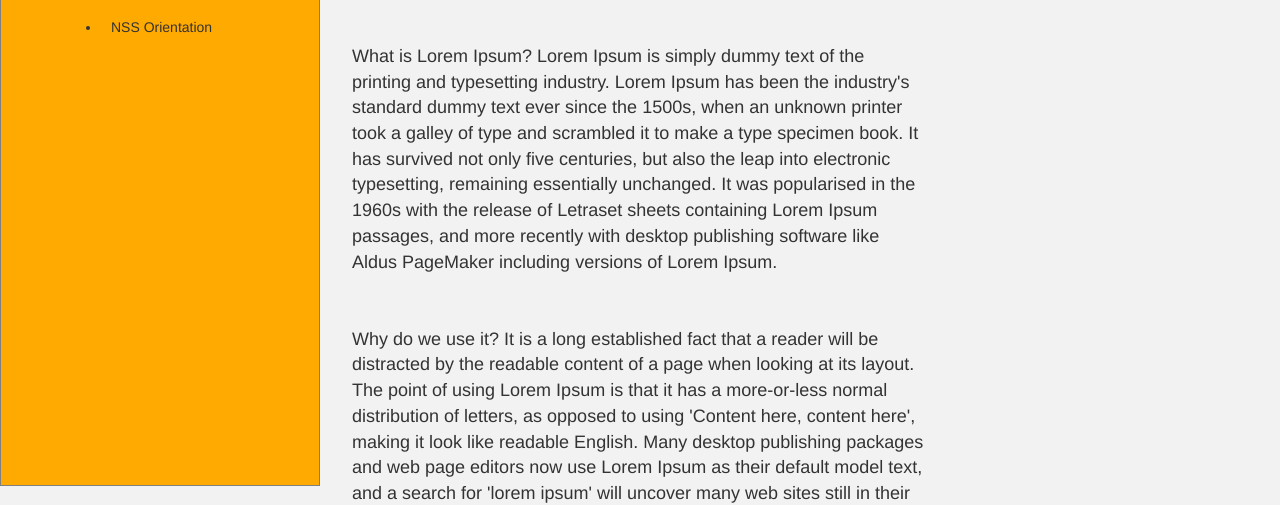
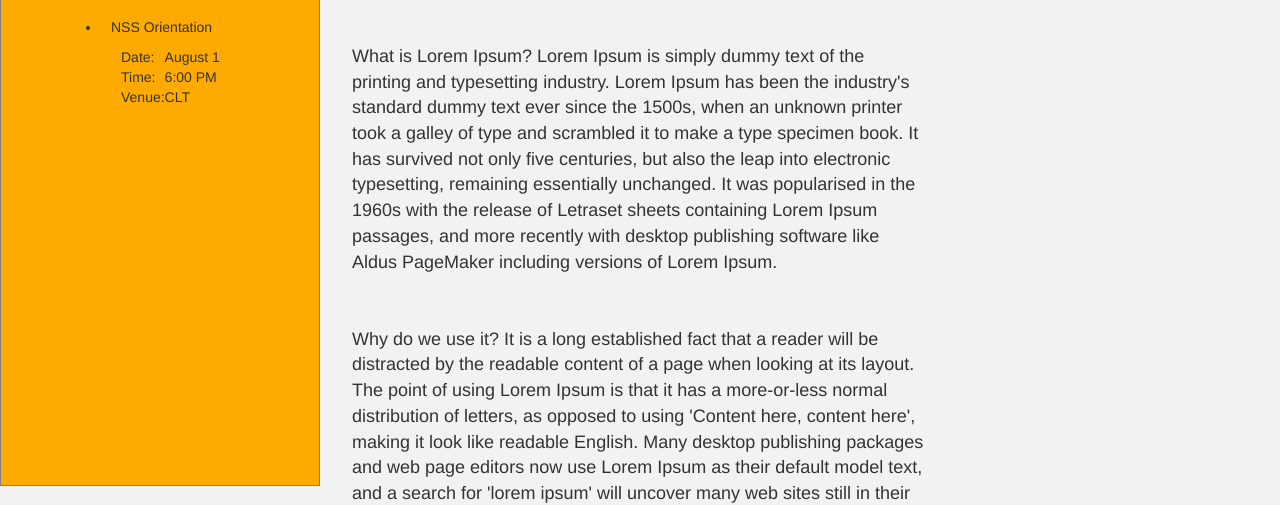
Before and after one commit to Substancia/Substancia.github.io, a plain HTML site: page nss/index.html in a window 1280 px wide. Shown: the part 314-819 px from the top of the page. Drawn offline with nearby package versions, Linux system fonts and the light colour scheme.

Commit message:
Content pseudo

```diff
--- a/nss/index.html
+++ b/nss/index.html
@@ -38,6 +38,7 @@
 		<h4>Upcoming event</h4>
 	  	<ul>
 		    <li>NSS Orientation</li>
+			<div style="padding-left: 20px;"><table><tr><td>Date: </td><td>August 1</td></tr><tr><td>Time: </td><td>6:00 PM</td></tr><tr><td>Venue: </td><td>CLT</td></tr></table></div>
 		</ul>
 
 	</div>
```
